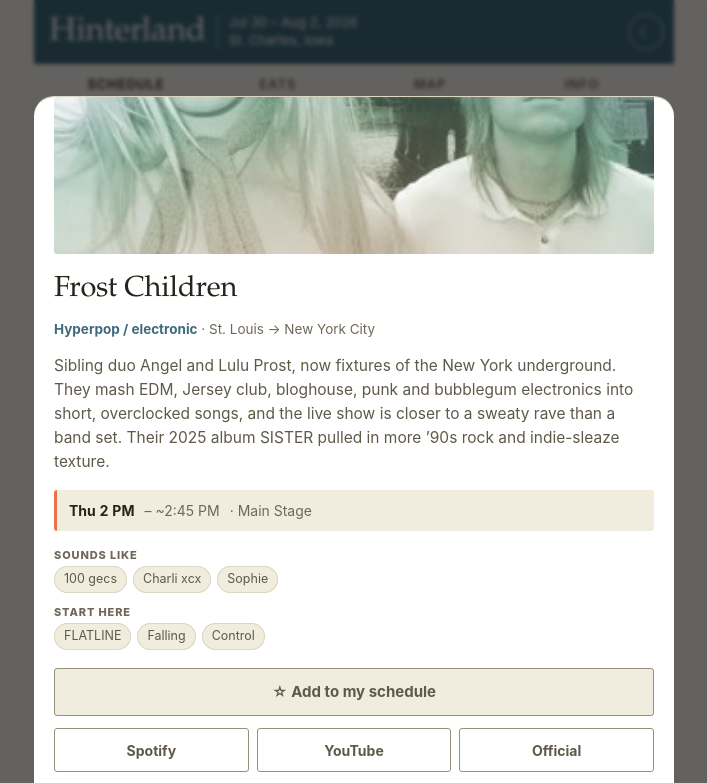
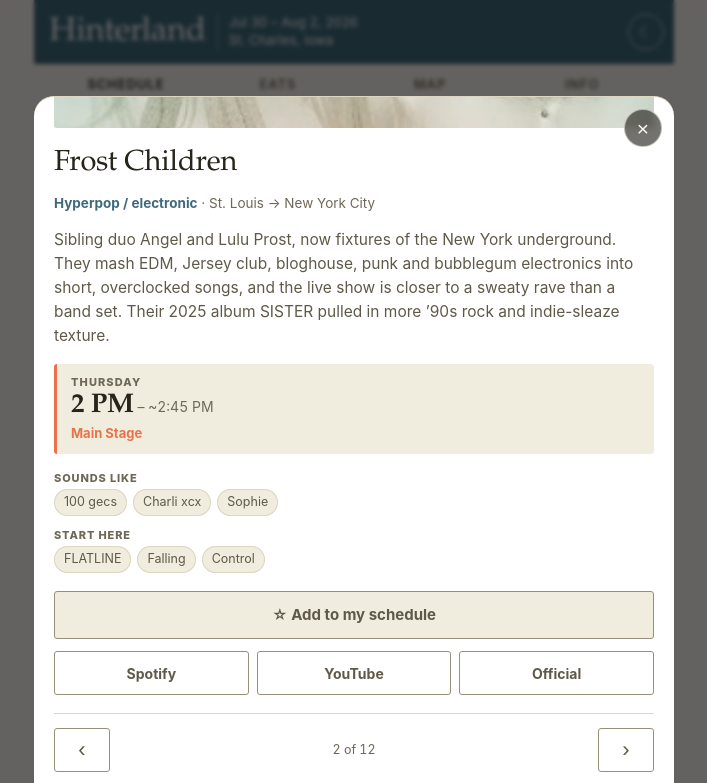
Before and after one commit to mgeneser/hinterland, a plain HTML site: page index.html in a window 1280 px wide. Both pictures are taken after a click on the button 640 px from the left and 448 px from the top of the page. Shown: the top 783 px of the page, without its empty margins (286-993 px from the left). Drawn offline with Linux system fonts and the light colour scheme.

Commit message:
Fix the unreachable sheet close button; page between artists; evict bad audio
Three reported problems, three distinct causes.

Only the first two artists of day one failing was a caching issue, as suspected.
AUDIO_CACHE was unversioned and the activate handler explicitly preserved it, so
responses cached before previews honoured byte ranges survived every deploy —
but only for artists that had actually been played. Everyone else fetched fresh
and worked. Versioned to hinterland-audio-v2 so activate drops the old one.

The close button was unreachable for two compounding reasons. It had no z-index
while the artist photo is positioned and sits later in the DOM, so the photo
painted over it. More seriously, the button was absolutely positioned inside
.sheet-panel, which was itself the scroll container — so it scrolled away with
the content, measured at top: -2582px on a long artist page. The panel now clips
and #sheetBody scrolls inside it, keeping the button pinned; verified it is the
topmost element at its own centre both at rest and scrolled 286px down. It also
carries a scrim now, since it sits over a photo.

Artists can be paged through in the sheet: swipe left/right, arrow keys, or the
buttons at the bottom, following whatever order the schedule is currently
showing, filters and search included. Audio stops on navigation so one artist's
preview doesn't play over the next. The set time is now the largest thing in the
sheet — day, start, estimated end and stage — since that is what you actually
want while flicking through.

Also found while testing: cache.add() honours the browser's HTTP cache, so a new
service worker could precache STALE files and serve them indefinitely. That was
real, not theoretical — v20 installed with an old styles.css and the close-button
fix appeared not to work. Install now fetches with cache: 'reload'. This has
probably been quietly amplifying several bugs in this project.

```diff
--- a/app.js
+++ b/app.js
@@ -242,6 +242,8 @@
       });
     });
 
+    sheetOrder = shown.map(function (x) { return x.name; });
+
     var prev = null;
     shown.forEach(function (s) {
       // In "my schedule" mode, show the free time between your sets —
@@ -314,12 +316,22 @@
   var sheet = document.getElementById('sheet');
   var sheetBody = document.getElementById('sheetBody');
   var lastFocus = null;
+  // Names in the order the schedule is currently showing them, so swiping in the
+  // sheet moves through the same sequence you were just scrolling.
+  var sheetOrder = [];
+  var sheetName = null;
 
   function openSheet(name) {
     var a = ARTISTS[name] || {};
     var mySets = setsByName[name] || [];
     var starred = isStarred(name);
-    lastFocus = document.activeElement;
+    sheetName = name;
+    if (sheetOrder.indexOf(name) === -1) {
+      // Opened from somewhere the schedule isn't driving; fall back to the day.
+      sheetOrder = sets.filter(function (x) { return x.dayId === state.day; })
+                       .map(function (x) { return x.name; });
+    }
+    if (sheet.hidden) lastFocus = document.activeElement;
 
     sheetBody.textContent = '';
 
@@ -335,16 +347,20 @@
 
     if (a.blurb) sheetBody.appendChild(el('p', { class: 'sheet-blurb', text: a.blurb }));
 
-    var setList = el('div', { class: 'sheet-sets' }, mySets.map(function (s) {
+    // When they play is the thing you actually want while flicking through
+    // artists, so it gets the largest type in the sheet.
+    sheetBody.appendChild(el('div', { class: 'sheet-sets' }, mySets.map(function (s) {
       var d = DAYS.filter(function (x) { return x.id === s.dayId; })[0];
       var stage = stageById[s.stageId];
-      return el('div', { class: 'sheet-set', style: '--slot-color:' + stage.color }, [
-        el('b', { text: d.label.slice(0, 3) + ' ' + fmtTime(s.start) }),
-        el('span', { text: '– ~' + fmtTime(s.end) }),
-        el('span', { text: '· ' + stage.name }),
+      return el('div', { class: 'when', style: '--slot-color:' + stage.color }, [
+        el('div', { class: 'when-day', text: d.label }),
+        el('div', { class: 'when-time' }, [
+          el('b', { text: fmtTime(s.start) }),
+          el('span', { text: ' – ~' + fmtTime(s.end) }),
+        ]),
+        el('div', { class: 'when-stage', text: stage.name }),
       ]);
-    }));
-    sheetBody.appendChild(setList);
+    })));
 
     var rows = [];
     if (a.soundsLike && a.soundsLike.length) {
@@ -396,10 +412,64 @@
         'Details for this act were hard to pin down — treat them as rough.' }));
     }
 
+    // Pager. Swiping does the same thing; these exist because a swipe is
+    // invisible and unusable with a keyboard or switch control.
+    var i = sheetOrder.indexOf(name);
+    sheetBody.appendChild(el('div', { class: 'pager' }, [
+      el('button', {
+        class: 'pager-btn', 'aria-label': 'Previous artist',
+        disabled: i <= 0 ? 'disabled' : null,
+        onclick: function () { sheetGo(-1); },
+      }, ['\u2039']),
+      el('span', { class: 'pager-count',
+        text: i >= 0 ? (i + 1) + ' of ' + sheetOrder.length : '' }),
+      el('button', {
+        class: 'pager-btn', 'aria-label': 'Next artist',
+        disabled: (i < 0 || i >= sheetOrder.length - 1) ? 'disabled' : null,
+        onclick: function () { sheetGo(1); },
+      }, ['\u203a']),
+    ]));
+
     sheet.hidden = false;
     document.body.style.overflow = 'hidden';
     btn.focus();
   }
+
+  function sheetGo(delta) {
+    var i = sheetOrder.indexOf(sheetName);
+    var next = i + delta;
+    if (i < 0 || next < 0 || next >= sheetOrder.length) return;
+    stopAudio();                       // don't carry one artist's song onto the next
+    var panel = sheet.querySelector('.sheet-panel');
+    panel.classList.remove('slide-l', 'slide-r');
+    // Force a reflow so the animation restarts on consecutive swipes.
+    void panel.offsetWidth;
+    panel.classList.add(delta > 0 ? 'slide-l' : 'slide-r');
+    openSheet(sheetOrder[next]);
+    panel.scrollTop = 0;
+  }
+
+  (function sheetSwipe() {
+    var x0 = null, y0 = null;
+    var panel = sheet.querySelector('.sheet-panel');
+    panel.addEventListener('touchstart', function (ev) {
+      x0 = ev.touches[0].clientX; y0 = ev.touches[0].clientY;
+    }, { passive: true });
+    panel.addEventListener('touchend', function (ev) {
+      if (x0 === null) return;
+      var dx = ev.changedTouches[0].clientX - x0;
+      var dy = ev.changedTouches[0].clientY - y0;
+      x0 = null;
+      // Horizontal intent only — otherwise scrolling the sheet would page it.
+      if (Math.abs(dx) > 55 && Math.abs(dx) > Math.abs(dy) * 1.6) sheetGo(dx < 0 ? 1 : -1);
+    }, { passive: true });
+  })();
+
+  document.addEventListener('keydown', function (ev) {
+    if (sheet.hidden) return;
+    if (ev.key === 'ArrowRight') sheetGo(1);
+    if (ev.key === 'ArrowLeft') sheetGo(-1);
+  });
 
   function closeSheet() {
     sheet.hidden = true;
--- a/styles.css
+++ b/styles.css
@@ -535,13 +535,19 @@
   backdrop-filter: blur(2px);
   animation: fade 0.18s ease;
 }
+/* The panel used to be the scroll container, which meant the absolutely
+ * positioned close button scrolled away with the content — measured at
+ * top: -2582px with a long artist page open, i.e. completely unreachable.
+ * The panel now clips, and the BODY scrolls inside it, so the button stays
+ * pinned to the visible corner. */
 .sheet-panel {
   position: absolute;
   left: 0; right: 0; bottom: 0;
   max-height: 88vh;
-  overflow-y: auto;
-  -webkit-overflow-scrolling: touch;
-  padding: 22px 20px calc(28px + env(safe-area-inset-bottom));
+  display: flex;
+  flex-direction: column;
+  overflow: hidden;
+  padding: 0;
   background: var(--bg-raised);
   border-radius: 20px 20px 0 0;
   border-top: 1px solid var(--line);
@@ -549,17 +555,30 @@
   margin: 0 auto;
   animation: rise 0.22s cubic-bezier(0.2, 0.8, 0.3, 1);
 }
+
+#sheetBody {
+  flex: 1;
+  min-height: 0;
+  overflow-y: auto;
+  -webkit-overflow-scrolling: touch;
+  padding: 22px 20px calc(28px + env(safe-area-inset-bottom));
+}
 @keyframes fade { from { opacity: 0 } }
 @keyframes rise { from { transform: translateY(18px); opacity: 0 } }
 
+/* The artist photo is positioned and sits later in the DOM, so without an
+ * explicit z-index it painted straight over this button and the sheet could not
+ * be closed. It also has to stay legible on top of a photo, hence the scrim. */
 .sheet-close {
   position: absolute;
+  z-index: 3;
   top: 12px; right: 12px;
-  width: 34px; height: 34px;
-  border: 0;
+  width: 38px; height: 38px;
+  border: 1px solid rgba(251, 246, 239, 0.55);
   border-radius: 50%;
-  background: var(--bg-sunk);
-  color: var(--text-dim);
+  background: rgba(30, 28, 21, 0.62);
+  backdrop-filter: blur(3px);
+  color: #fbf6ef;
   font-size: 21px;
   line-height: 1;
   cursor: pointer;
@@ -578,17 +597,7 @@
 .sheet-origin { color: var(--text-mute); font-size: 13.5px; }
 .sheet-blurb { margin: 14px 0 0; font-size: 15.5px; line-height: 1.55; color: var(--text-dim); }
 
-.sheet-sets { margin: 16px 0 0; display: grid; gap: 7px; }
-.sheet-set {
-  display: flex;
-  align-items: center;
-  gap: 10px;
-  padding: 10px 12px;
-  border-radius: 3px;
-  background: var(--bg-sunk);
-  border-left: 3px solid var(--slot-color, var(--line));
-  font-size: 14px;
-}
+.sheet-sets { margin: 16px 0 0; display: grid; gap: 8px; }
 .sheet-set b { font-variant-numeric: tabular-nums; }
 .sheet-set span { color: var(--text-mute); }
 
@@ -1018,3 +1027,75 @@
   font-weight: 650;
 }
 .link-row:active { transform: scale(0.99); }
+
+
+/* ── When they play ──────────────────────────────────────────────
+ * The single most useful fact while flicking through artists, so it gets the
+ * largest type in the sheet rather than a quiet line of metadata. */
+
+.when {
+  padding: 10px 14px;
+  border-radius: 3px;
+  border-left: 3px solid var(--slot-color, var(--line));
+  background: var(--bg-sunk);
+}
+.when-day {
+  font-size: 11px;
+  font-weight: 800;
+  letter-spacing: 0.1em;
+  text-transform: uppercase;
+  color: var(--text-mute);
+}
+.when-time {
+  margin-top: 1px;
+  font-variant-numeric: tabular-nums;
+  line-height: 1.15;
+}
+.when-time b {
+  font-family: var(--serif-text);
+  font-size: 27px;
+  font-weight: 600;
+  letter-spacing: -0.01em;
+}
+.when-time span { font-size: 14px; color: var(--text-mute); }
+.when-stage {
+  margin-top: 2px;
+  font-size: 13px;
+  font-weight: 650;
+  color: var(--slot-color, var(--text-dim));
+}
+
+/* ── Sheet pager ─────────────────────────────────────────────────── */
+
+.pager {
+  display: flex;
+  align-items: center;
+  justify-content: space-between;
+  gap: 12px;
+  margin-top: 18px;
+  padding-top: 14px;
+  border-top: 1px solid var(--line);
+}
+.pager-btn {
+  width: 56px;
+  min-height: var(--tap);
+  border: 1px solid var(--line-strong);
+  border-radius: 3px;
+  background: var(--bg-raised);
+  color: var(--text-dim);
+  font-size: 22px;
+  line-height: 1;
+  cursor: pointer;
+}
+.pager-btn:disabled { opacity: 0.35; }
+.pager-count {
+  font-size: 12.5px;
+  color: var(--text-mute);
+  font-variant-numeric: tabular-nums;
+}
+
+/* Direction-aware slide so paging reads as movement rather than a redraw. */
+@keyframes slideFromRight { from { transform: translateX(22px); opacity: 0.25 } }
+@keyframes slideFromLeft  { from { transform: translateX(-22px); opacity: 0.25 } }
+.sheet-panel.slide-l { animation: slideFromRight 0.18s ease-out; }
+.sheet-panel.slide-r { animation: slideFromLeft 0.18s ease-out; }
```
Also changed, not shown: sw.js (+18 -5 lines), 1 other file.
